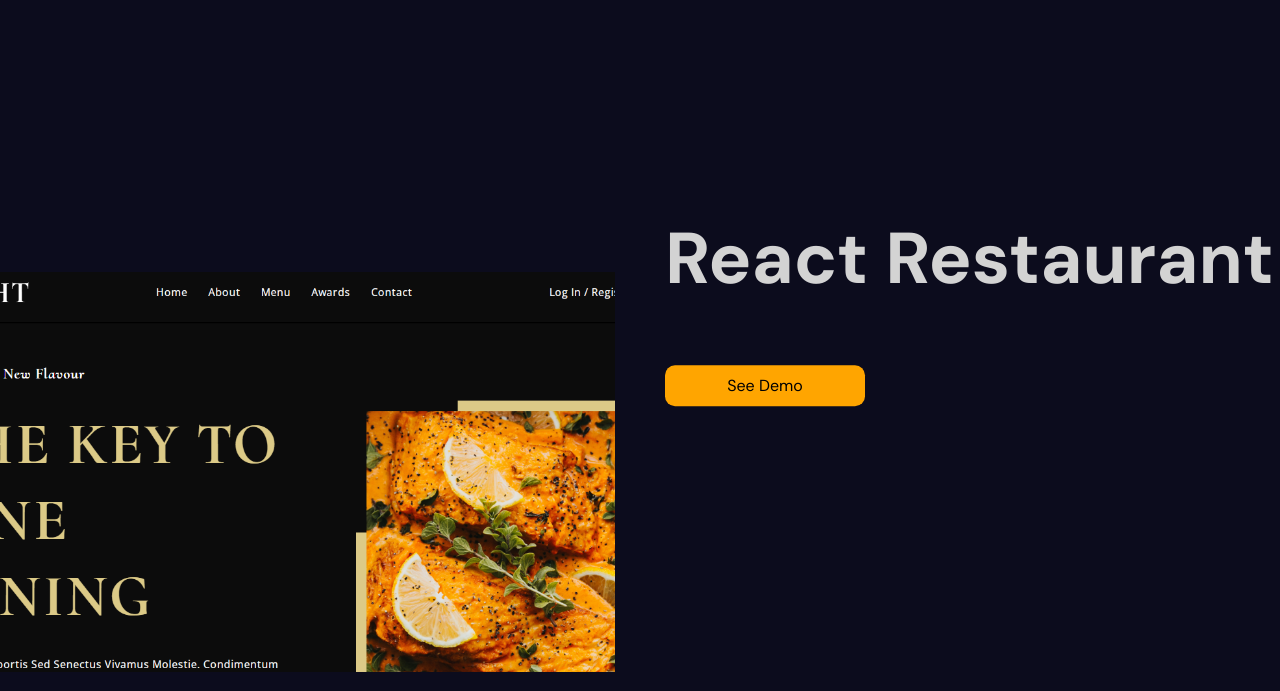
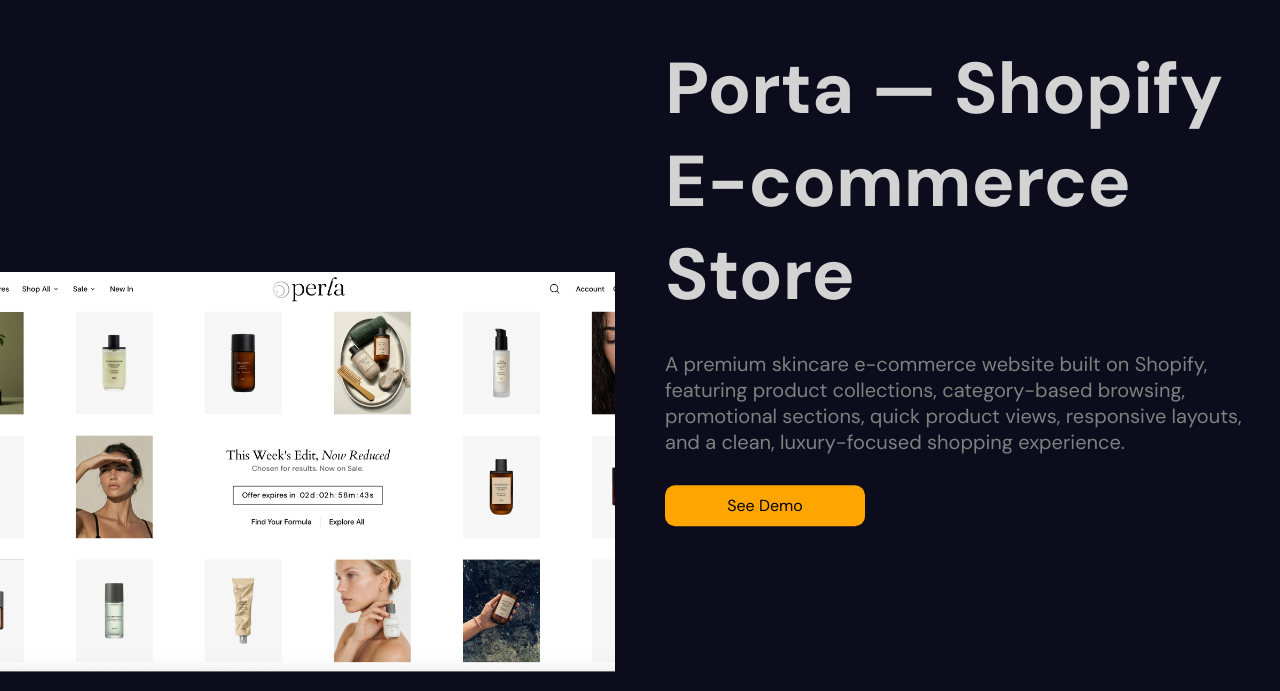
Before and after one commit to HErikH/Portfolio, a React (Vite) app: page / in a window 1280 px wide. Shown: the part 3329-4020 px from the top of the page. Built offline with nearby package versions, Linux system fonts and the light colour scheme.

Commit message:
chore: update data and about

```diff
--- a/src/components/About/About.jsx
+++ b/src/components/About/About.jsx
@@ -31,10 +31,10 @@ function About() {
           duration: 1,
         }}
       >
-        Hi I'm Erik Frontend Developer with two years of experience, specializing in<br />
+        Hi I'm Erik Frontend Developer with three years of experience, specializing in<br />
         building user-friendly and scalable web applications. Strong expertise<br />
         in React and modern frontend technologies, with hands-on experience in<br />
-        the MERN stack. Passionate about improving UI/UX and creating efficient,<br />
+        the in the Full stack. Passionate about improving UI/UX and creating efficient,<br />
         maintainable code.
         <br />
       </motion.span>
--- a/src/data/data.js
+++ b/src/data/data.js
@@ -1,42 +1,33 @@
 export const portfolioData = [
   {
     id: 1,
-    title: "React Tour",
-    img: "/tour.png",
-    url: "https://magenta-bublanina-57fb67.netlify.app",
+    title: "Water Committee of RA MTAI's",
+    img: "/committee.png",
+    url: "https://www.scws.am/",
   },
   {
     id: 2,
-    title: "React Fitness Exercises",
-    img: "/exercises.png",
-    url: "https://transcendent-pasca-da4816.netlify.app",
+    title: "Amore — Shopify E-commerce Store",
+    text: "A modern, responsive Shopify e-commerce website for a premium fashion accessories brand, featuring curated product collections, dynamic product browsing, promotional sections, and a clean, minimalist shopping experience.",
+    img: "/amore.png",
+    url: "https://milan-theme-amore.myshopify.com/",
   },
   {
     id: 3,
-    title: "React Restaurant",
-    img: "/restaurant.png",
-    url: "https://chic-shortbread-a2921b.netlify.app",
+    title: "Porta — Shopify E-commerce Store",
+    text: "A premium skincare e-commerce website built on Shopify, featuring product collections, category-based browsing, promotional sections, quick product views, responsive layouts, and a clean, luxury-focused shopping experience.",
+    img: "/porta.png",
+    url: "https://milan-porta.myshopify.com/",
   },
   {
     id: 4,
-    title: "React Fitness",
-    img: "/fitness.png",
-    url: "https://herikh.github.io/FitnessHeroes/",
+    title: "Lusso — Shopify E-commerce Store",
+    text: "A modern Shopify e-commerce website designed for a fashion brand, featuring a clean responsive layout, engaging product showcases, collection pages, promotional sections, and a seamless shopping experience across devices.",
+    img: "/porta.png",
+    url: "https://milan-strada.myshopify.com/",
   },
   {
     id: 5,
-    title: "React Explore Movies",
-    img: "/movies.png",
-    url: "https://courageous-mousse-728b22.netlify.app",
-  },
-  {
-    id: 6,
-    title: "Time Table",
-    text: "(This is a private web page !) The main purpose is to help the Institution create a timetable, if you have a wish to explore this web page contact me",
-    img: "/timtable.png",
-  },
-  {
-    id: 7,
     title: "Event and Guest Information",
     text: "A dynamic web page designed to showcase key event details, including event schedules, guest profiles, and other relevant information. Built to provide a clear and organized overview for attendees.",
     img: "/singlePage.png",
@@ -44,7 +35,7 @@ export const portfolioData = [
     urlText: "Explore in Wix with Boom calendar",
   },
   {
-    id: 8,
+    id: 6,
     title: "Ticket Purchase",
     text: "A seamless ticketing system that allows users to buy tickets using various payment methods, register personal details, and apply promo codes for discounts. Upon completion, users receive QR codes for their tickets on-screen and via email for convenient access.",
     img: "/ticketsMain.png",
@@ -52,7 +43,7 @@ export const portfolioData = [
     urlText: "Explore in Wix with Boom calendar",
   },
   {
-    id: 9,
+    id: 7,
     title: "Event Page Builder",
     text: "A powerful drag-and-drop editor that enables users to create custom event visualization pages with extensive customization options. Users can adjust colors, fonts, layouts, and other design elements to build unique, personalized event pages. Built to offer flexibility and control with a wide range of features for a fully tailored experience.",
     img: "/editor.png",
@@ -60,10 +51,40 @@ export const portfolioData = [
     urlText: "Explore in Wix with Boom calendar",
   },
   {
+    id: 8,
+    title: "Time Table",
+    text: "(This is a private web page !) The main purpose is to help the Institution create a timetable, if you have a wish to explore this web page contact me",
+    img: "/timtable.png",
+  },
+  {
+    id: 9,
+    title: "React Tour",
+    img: "/tour.png",
+    url: "https://magenta-bublanina-57fb67.netlify.app",
+  },
+  {
     id: 10,
-    title: "Water Committee of RA MTAI's",
-    img: "/committee.png",
-    url: "https://www.scws.am/"
+    title: "React Fitness Exercises",
+    img: "/exercises.png",
+    url: "https://transcendent-pasca-da4816.netlify.app",
+  },
+  {
+    id: 11,
+    title: "React Restaurant",
+    img: "/restaurant.png",
+    url: "https://chic-shortbread-a2921b.netlify.app",
+  },
+  {
+    id: 12,
+    title: "React Fitness",
+    img: "/fitness.png",
+    url: "https://herikh.github.io/FitnessHeroes/",
+  },
+  {
+    id: 13,
+    title: "React Explore Movies",
+    img: "/movies.png",
+    url: "https://courageous-mousse-728b22.netlify.app",
   },
 ];
 
```
Also changed, not shown: public/porta.png (added), 1 other file (tests, documents, lock files or other folders).
